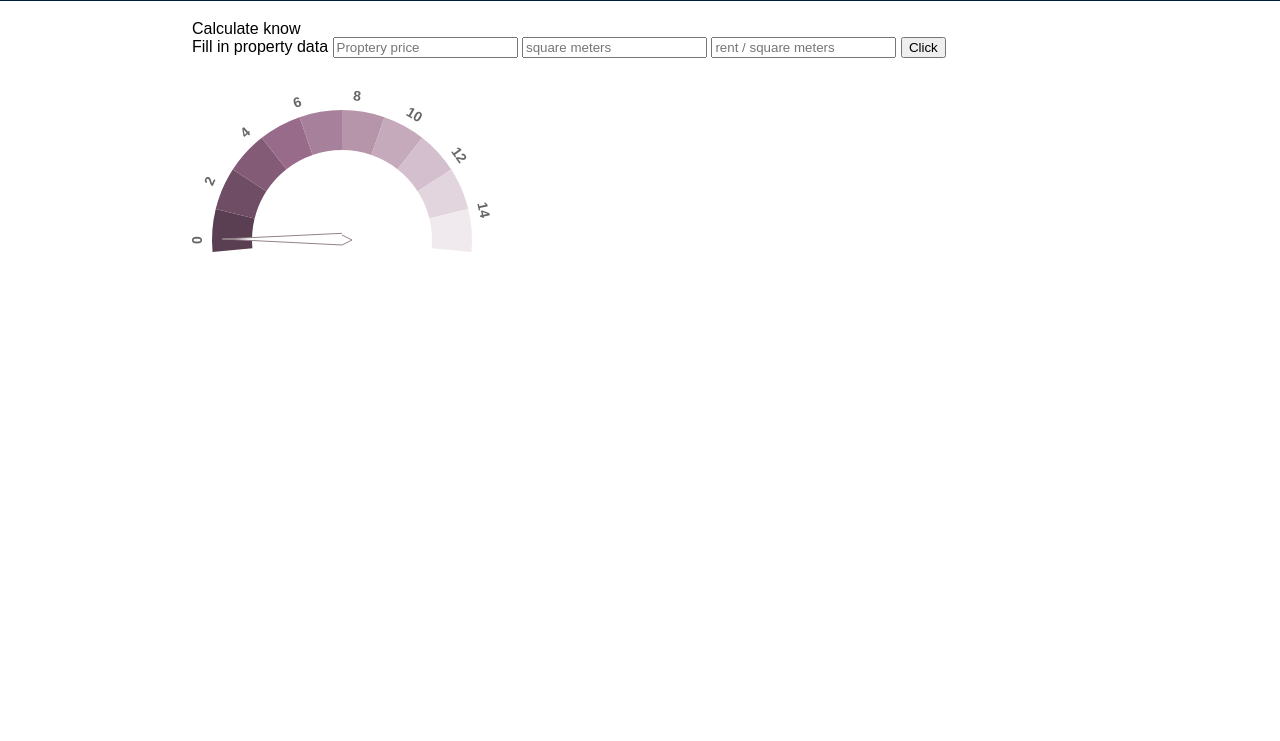
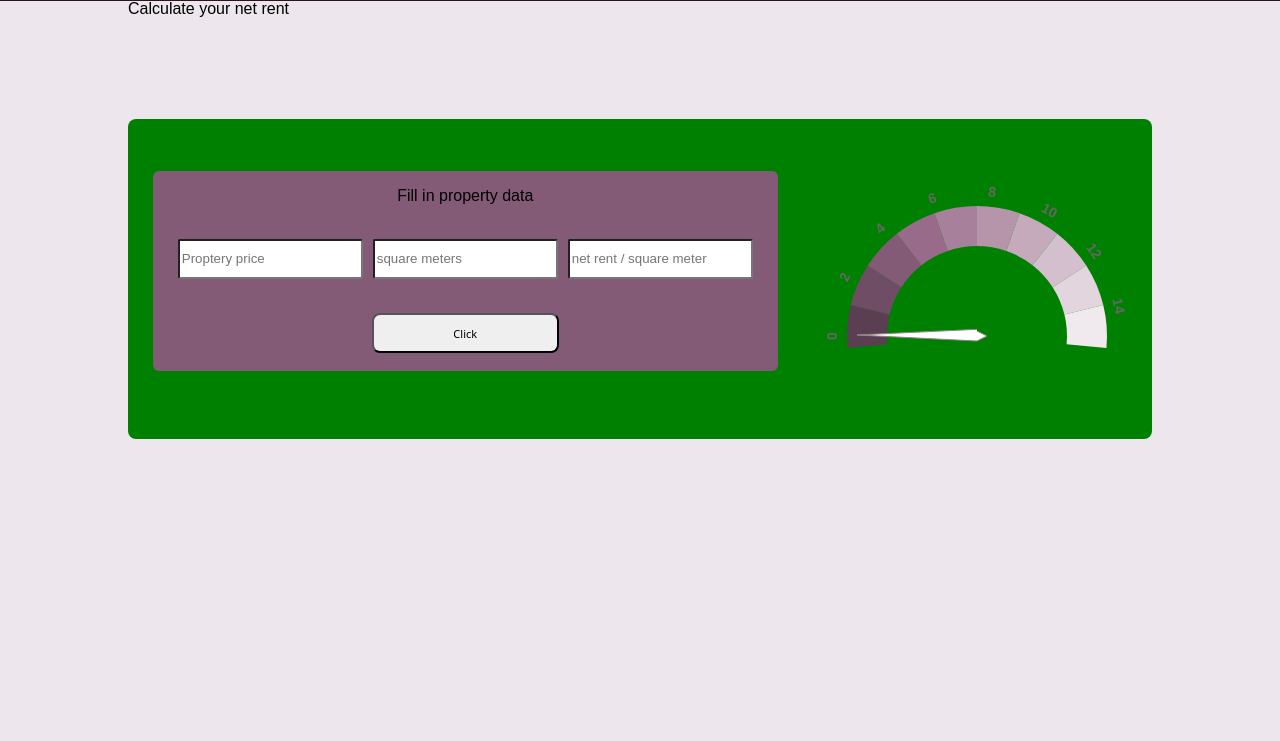
Before and after one commit to JanViefhues/overThumbInvestment, a website built with webpack: page dist/index.html in a window 1280 px wide. Shown: the part 59-800 px from the top of the page. Built offline with nearby package versions, Linux system fonts and the light colour scheme.

Commit message:
added css

```diff
--- a/dist/index.html
+++ b/dist/index.html
@@ -15,18 +15,24 @@
     </header>
 
     <div class="body">
-        <h1>Calculate know</h1>
         <div class="aboutTheApp"></div>
-        <form> Fill in property data
-            <input type="number" step="10000" id="priceInput" placeholder="Proptery price"/>
-            <input type="number" step="1" id="squareMetersInput" placeholder="square meters" />
-            <input type="number" step="1" id="rentInput" placeholder="rent / square meters " />
+
+        <h1 >Calculate your net rent </h1>
+        <div class="Property-Container">
+            <form class="Property-Form"> Fill in property data
+                <div class="property-from-inputs">
+                <input class="input-price"
+                type="number"
+                step="10000" id="priceInput" placeholder="Proptery price"/>
+                <input type="number" step="1" id="squareMetersInput" placeholder="square meters" />
+                <input type="number" step="1" id="rentInput" placeholder="net rent / square meter" />
+            </div>
             <button id="btnProperty"> Click </button>
-        </form>
-        <br>
-        <br>
-        <!-- <div id="emptySpace"></div> -->
-        <div id="power-gauge"></div>
+            </form>
+
+            <!-- <div id="emptySpace"></div> -->
+            <div id="power-gauge"></div>
+        </div>
 
 
     </div>
--- a/dist/styles.css
+++ b/dist/styles.css
@@ -66,6 +66,12 @@ html * {
   font-size: 14px;
   font-weight: bold;
   fill: #666;
+  position: absolute;
+  z-index: -1;
+}
+
+svg {
+  margin-top: 5%;
 }
 
 header {
@@ -73,9 +79,8 @@ header {
   display: -ms-flexbox;
   display: flex;
   height: 60px;
-  background-color: #001f3f;
+  background-color: #28161C;
   width: 100%;
-  margin-bottom: 20px;
   color: white;
   font-size: 25px;
 }
@@ -85,15 +90,95 @@ header .logo {
   margin-left: 5%;
 }
 
+body {
+  background-color: #EEE6ED;
+}
+
 .body {
-  width: 70%;
+  width: 80%;
   margin: auto 0;
-  margin-left: 15%;
-  margin-right: 15%;
+  margin-left: 10%;
+  margin-right: 10%;
 }
 
 .body #IncomeRate {
   color: red;
   margin-left: 5%;
 }
+
+.body .Property-Form {
+  display: -webkit-box;
+  display: -ms-flexbox;
+  display: flex;
+  -webkit-box-orient: vertical;
+  -webkit-box-direction: normal;
+      -ms-flex-direction: column;
+          flex-direction: column;
+  height: 200px;
+  background-color: #845b77;
+  -ms-flex-pack: distribute;
+      justify-content: space-around;
+  -webkit-box-align: center;
+      -ms-flex-align: center;
+          align-items: center;
+  border-radius: 6px;
+}
+
+.body .Property-Form .property-from-inputs {
+  display: -webkit-box;
+  display: -ms-flexbox;
+  display: flex;
+  -webkit-box-orient: horizontal;
+  -webkit-box-direction: normal;
+      -ms-flex-direction: row;
+          flex-direction: row;
+  height: 40px;
+  padding-left: 15px;
+  padding-right: 15px;
+}
+
+.body .Property-Form .property-from-inputs input {
+  margin-right: 10px;
+  border-radius: 2px;
+}
+
+.body .Property-Form .property-from-inputs .input-price {
+  margin-left: 10px;
+}
+
+.body .Property-Form #btnProperty {
+  -webkit-box-align: center;
+      -ms-flex-align: center;
+          align-items: center;
+  width: 30%;
+  height: 40px;
+  border-radius: 8px;
+  padding: 10px 14px;
+  vertical-align: middle;
+  font: 400 11px system-ui;
+  cursor: pointer;
+}
+
+.body .Form-1-header {
+  font-family: "Trebuchet MS", Helvetica, sans-serif;
+  color: white;
+}
+
+.body .Property-Container {
+  display: -webkit-box;
+  display: -ms-flexbox;
+  display: flex;
+  -webkit-box-orient: horizontal;
+  -webkit-box-direction: normal;
+      -ms-flex-direction: row;
+          flex-direction: row;
+  -ms-flex-pack: distribute;
+      justify-content: space-around;
+  padding-top: 5%;
+  margin-top: 10%;
+  -ms-flex-wrap: wrap;
+      flex-wrap: wrap;
+  background-color: green;
+  border-radius: 8px;
+}
 /*# sourceMappingURL=styles.css.map */
--- a/dist/styles.scss
+++ b/dist/styles.scss
@@ -67,6 +67,12 @@ html * {
   font-size: 14px;
   font-weight: bold;
   fill: #666;
+  position: absolute;
+  z-index: -1;
+}
+
+svg{
+    margin-top: 5%;
 }
 
 // ------------------------------------
@@ -76,32 +82,88 @@ html * {
 header{
     display: flex;
     height: 60px;
-    background-color:#001f3f;
+    background-color: #28161C;
     width: 100%;
-    margin-bottom: 20px;
+    // margin-bottom: 20px;
     color: white;
     font-size: 25px;
 
     .logo{
-
         margin: auto 0;
         margin-left: 5%;
+    }
+}
 
-    }
+body{
+    background-color: #EEE6ED;
+    // background-color: #FFF5F9;
+    // background-color: #CF9EAC;
+
 }
 
 
 .body{
-
-    width: 70%;
+    width: 80%;
     margin: auto 0;
-    margin-left: 15%;
-    margin-right: 15%;
-
-
-
+    margin-left: 10%;
+    margin-right: 10%;
     #IncomeRate{
         color: red;
         margin-left: 5%;
     }
+
+    .Property-Form{
+        display: flex;
+        flex-direction: column;
+        height: 200px;
+        background-color:  rgb(132, 91, 119);
+        justify-content: space-around;
+        align-items: center;
+        border-radius: 6px;
+
+        .property-from-inputs{
+            display: flex;
+            flex-direction: row;
+            height: 40px;
+            padding-left: 15px;
+            padding-right: 15px;
+
+            input{
+                margin-right: 10px;
+                border-radius: 2px;
+            }
+            .input-price{
+                 margin-left: 10px;
+            }
+        }
+        #btnProperty{
+            // margin-bottom: 10%;
+            align-items: center;
+            width: 30%;
+            height: 40px;
+            border-radius: 8px;
+            padding: 10px 14px;
+            // text-align: center;
+            vertical-align: middle;
+            font: 400 11px system-ui;
+
+            cursor: pointer;
+        }
+    }
+
+     .Form-1-header{
+            font-family: "Trebuchet MS", Helvetica, sans-serif;
+            color: white;
+        }
+
+    .Property-Container{
+        display: flex;
+        flex-direction: row;
+        justify-content: space-around;
+        padding-top: 5%;
+        margin-top: 10%;
+        flex-wrap: wrap;
+        background-color: green;
+        border-radius: 8px;
+    }
 }
```
Also changed, not shown: 1 other file.
